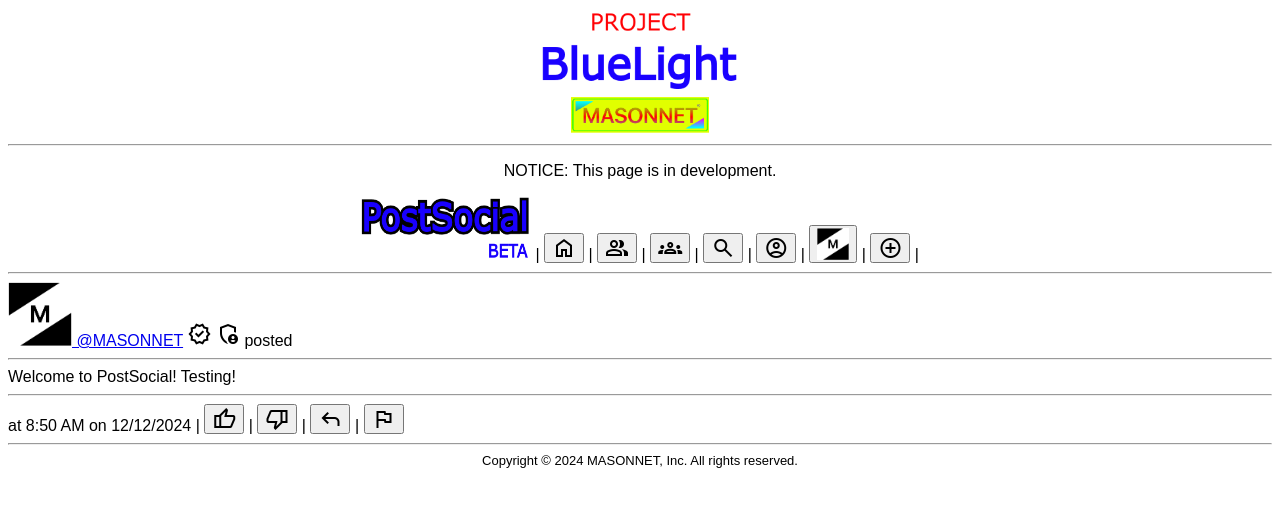
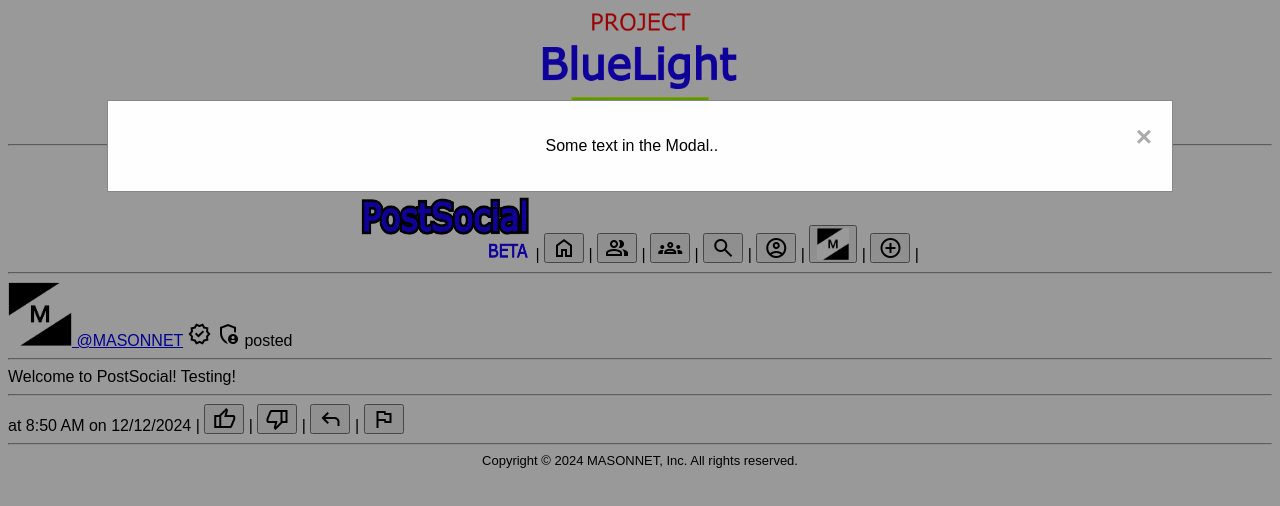
Before and after one commit to masonnetincusa/postsocial, a plain HTML site: page index.html in a window 1280 px wide. Both pictures are taken after a click on the button "add_circle". Drawn offline with nearby package versions, Linux system fonts and the light colour scheme.

Commit message:
Update index.html

```diff
--- a/index.html
+++ b/index.html
@@ -1,4 +1,46 @@
 <html>
+      <style>
+body {font-family: Arial, Helvetica, sans-serif;}
+
+/* The Modal (background) */
+.modal {
+  display: none; /* Hidden by default */
+  position: fixed; /* Stay in place */
+  z-index: 1; /* Sit on top */
+  padding-top: 100px; /* Location of the box */
+  left: 0;
+  top: 0;
+  width: 100%; /* Full width */
+  height: 100%; /* Full height */
+  overflow: auto; /* Enable scroll if needed */
+  background-color: rgb(0,0,0); /* Fallback color */
+  background-color: rgba(0,0,0,0.4); /* Black w/ opacity */
+}
+
+/* Modal Content */
+.modal-content {
+  background-color: #fefefe;
+  margin: auto;
+  padding: 20px;
+  border: 1px solid #888;
+  width: 80%;
+}
+
+/* The Close Button */
+.close {
+  color: #aaaaaa;
+  float: right;
+  font-size: 28px;
+  font-weight: bold;
+}
+
+.close:hover,
+.close:focus {
+  color: #000;
+  text-decoration: none;
+  cursor: pointer;
+}
+</style>
     <!-- Icons -->
     <link rel="stylesheet" href="https://fonts.googleapis.com/css2?family=Material+Symbols+Outlined:opsz,wght,FILL,GRAD@20..48,100..700,0..1,-50..200" />
     <!-- Logos
@@ -24,9 +66,50 @@ groups
 search
 </span></button> | <button><span class="material-symbols-outlined">
 account_circle
-</span></button> | <a href="https://www.masonnet.org"><button><img src="shortlogo.png" width="32" height="32" alt="MASONNET"></button></a> | <button><span class="material-symbols-outlined">
+</span></button> | <a href="https://www.masonnet.org"><button><img src="shortlogo.png" width="32" height="32" alt="MASONNET"></button></a> |   <!-- Trigger/Open The Modal -->
+<button id="myBtn"><span class="material-symbols-outlined">
 add_circle
-</span></button> |
+</span></button>
+
+<!-- The Modal -->
+<div id="myModal" class="modal">
+
+  <!-- Modal content -->
+  <div class="modal-content">
+    <span class="close">&times;</span>
+    <p>Some text in the Modal..</p>
+  </div>
+
+</div>
+
+<script>
+// Get the modal
+var modal = document.getElementById("myModal");
+
+// Get the button that opens the modal
+var btn = document.getElementById("myBtn");
+
+// Get the <span> element that closes the modal
+var span = document.getElementsByClassName("close")[0];
+
+// When the user clicks the button, open the modal
+btn.onclick = function() {
+  modal.style.display = "block";
+}
+
+// When the user clicks on <span> (x), close the modal
+span.onclick = function() {
+  modal.style.display = "none";
+}
+
+// When the user clicks anywhere outside of the modal, close it
+window.onclick = function(event) {
+  if (event.target == modal) {
+    modal.style.display = "none";
+  }
+}
+</script>
+ |
         </center>
     <hr>
 <a href="masonnet.html"><img src="shortlogo.png" width="64" height="64"> @MASONNET</a> <span class="material-symbols-outlined">
```
